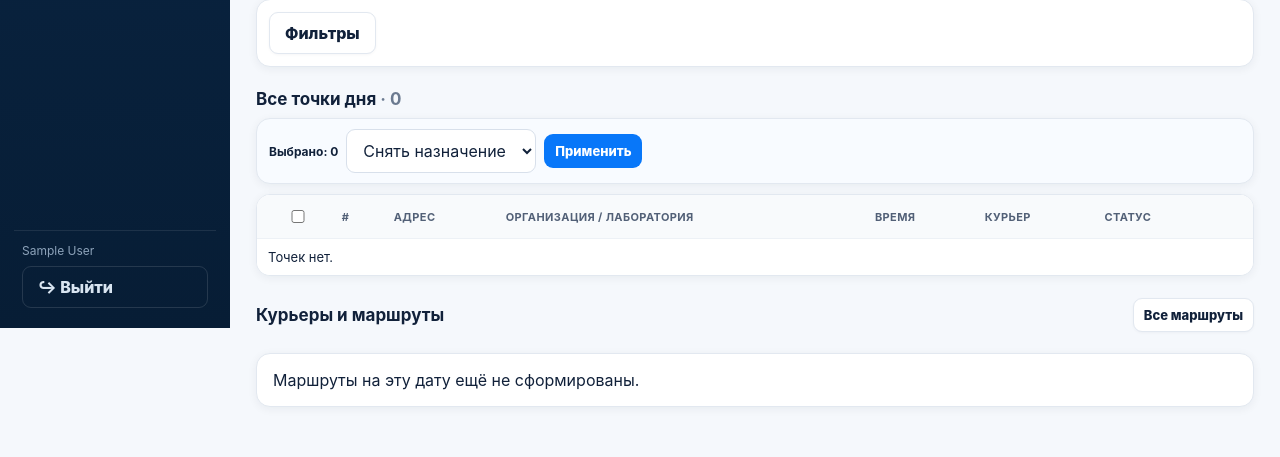
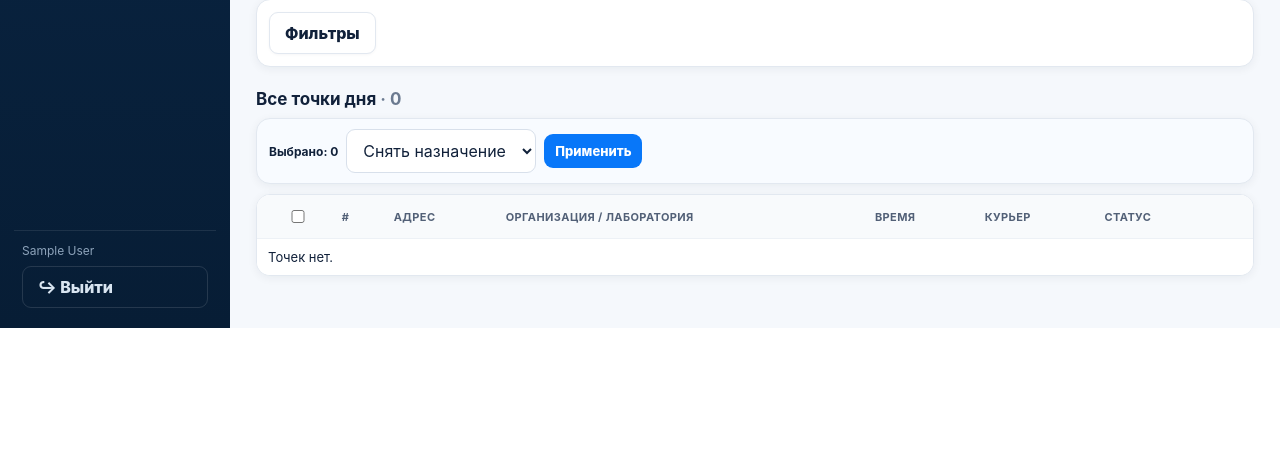
Before and after one commit to Hardoffx/courier-control, a Django app: page /dispatcher/ in a window 1280 px wide. Shown: the part 472-929 px from the top of the page. After the commit the page ends 800 px from the top, so only its background shows below. Run offline with Django 5.2, Linux system fonts and the light colour scheme; the visitor is signed in with stand-in values (Sample User, id 1); data comes from the database, SQL or seed files in the repository; data that the repository does not hold is empty.

Commit message:
Remove duplicate route summary block

```diff
--- a/templates/dispatcher/dashboard.html
+++ b/templates/dispatcher/dashboard.html
@@ -100,23 +100,6 @@
     </div>
   </section>
 
-  <div class="section-head"><h2>Курьеры и маршруты</h2><a class="btn alt small" href="{% url 'route_list' %}">Все маршруты</a></div>
-  <div class="route-summary">
-    {% for item in route_runs %}
-    <div class="card route-card">
-      <div class="route-card-head"><strong>{{ item.run.route.name }}</strong><span>{{ item.done }}/{{ item.total }}</span></div>
-      <div class="muted">{% if item.run.assigned_courier %}{{ item.run.assigned_courier.get_full_name|default:item.run.assigned_courier.username }}{% else %}Не назначен{% endif %}{% if item.problem %} · проблем {{ item.problem }}{% endif %}</div>
-      {% if item.order_suggestion %}<div class="order-note"><b>Курьер изменил порядок.</b> <a href="{% url 'run_detail' item.run.pk %}">Сравнить →</a></div>{% endif %}
-      <div class="progress-track"><span style="width:{{ item.percent }}%"></span></div>
-      <div class="route-actions">
-        <a class="btn alt small" href="{% url 'run_detail' item.run.pk %}">Открыть</a>
-        {% if item.run.assigned_courier %}<a class="btn alt small" target="_blank" rel="noopener" href="{% url 'courier_preview' item.run.assigned_courier.pk %}?date={{ selected_date|date:'Y-m-d' }}">Как видит курьер</a>{% endif %}
-        <form method="post" action="{% url 'run_reassign' item.run.pk %}">{% csrf_token %}<select name="courier_id" aria-label="Курьер на этот день"><option value="">Не назначен</option>{% for c in couriers %}<option value="{{ c.pk }}" {% if item.run.assigned_courier_id == c.pk %}selected{% endif %}>{{ c.get_full_name|default:c.username }}{% if c.is_reserve_courier %} · Резерв{% endif %}</option>{% endfor %}</select><button class="btn small" type="submit">Назначить</button></form>
-      </div>
-    </div>
-    {% empty %}<div class="card">Маршруты на эту дату ещё не сформированы.</div>{% endfor %}
-  </div>
-
 </div>
 {% endblock %}
 {% block scripts %}
```
